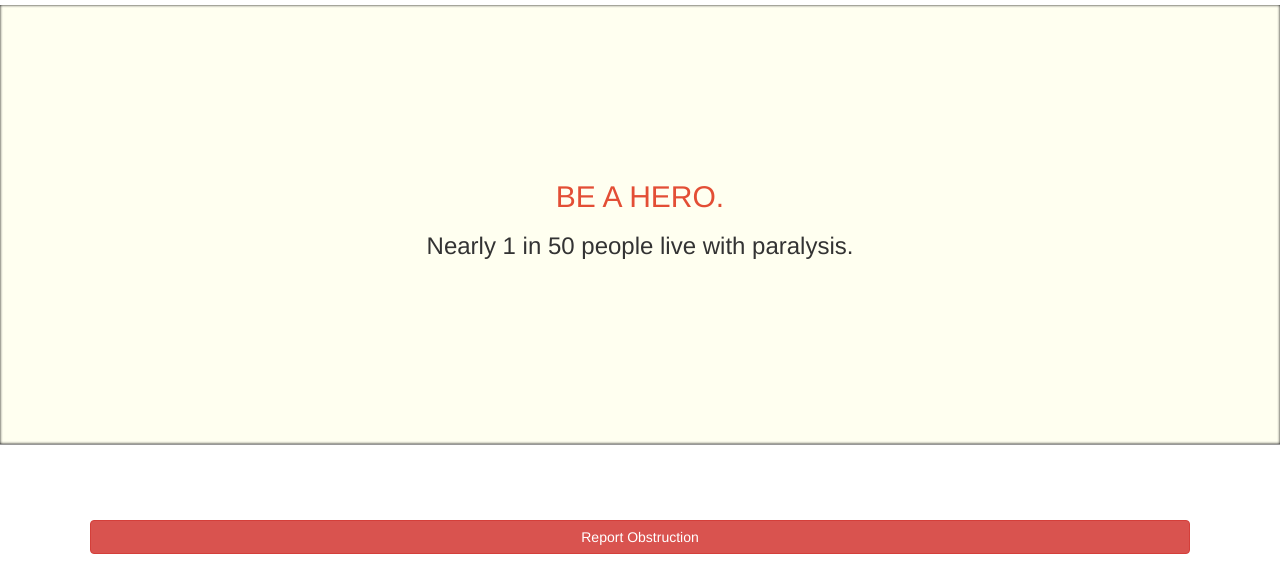
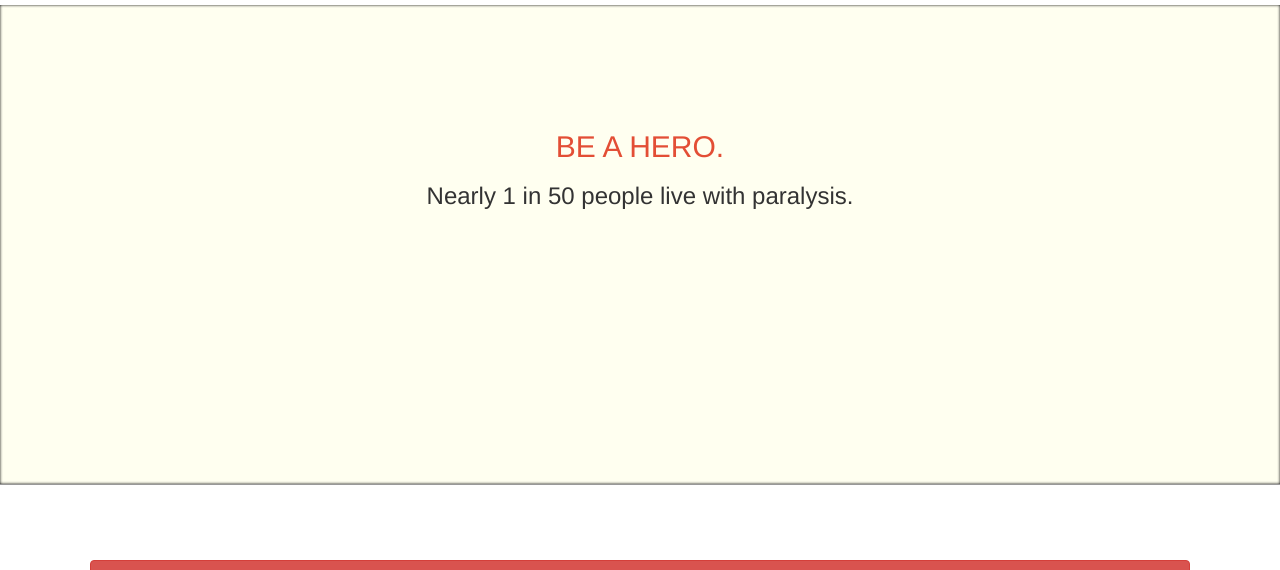
Before and after one commit to Tampa2016/team-1, a PHP site: page /code4good/ in a window 1280 px wide. Shown: the part 105-675 px from the top of the page. Run offline with PHP 8.4, Linux system fonts and the light colour scheme; some libraries are stand-ins or nearby versions.

Commit message:
More style changes...

```diff
--- a/css/custom.css
+++ b/css/custom.css
@@ -31,6 +31,7 @@ body{ margin-top: 110px;}
 }
 .navbar-default .navbar-nav > li > a {
   border: 1px solid #E44E35;
+  cursor: pointer;
   margin: 5px;
   border-radius: 5px;
   color: #fff9eb;
@@ -114,7 +115,7 @@ h4 {
 
 
 .intro-section {
-    height: 55%;
+    height: 60%;
     text-align: center;
     background-color: #fffff0;
 }
--- a/css/scrolling-nav.css
+++ b/css/scrolling-nav.css
@@ -33,7 +33,7 @@ of those sections to manage the look and feel of the site. */
 
 .intro-section {
     height: 100%;
-    padding-top: 75px;
+    padding-top: 25px;
     text-align: center;
     background: #fff;
 }
```
